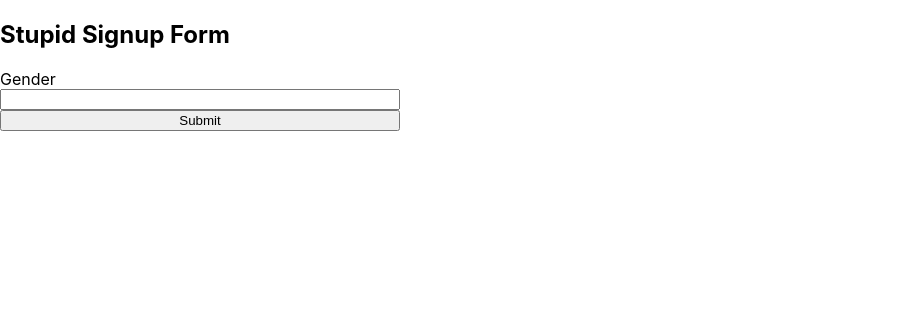
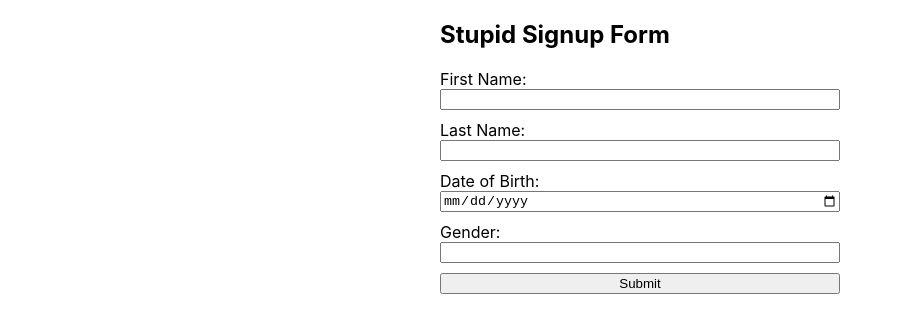
Before and after one commit to gold-mir/bsform, a React (Create React App) app: page / in a window 1280 px wide. Shown: the top 332 px of the page, without its empty margins (0-903 px from the left). Built offline with nearby package versions, Linux system fonts and the light colour scheme.

Commit message:
add rest of form

```diff
--- a/src/App.jsx
+++ b/src/App.jsx
@@ -4,9 +4,9 @@ import TextInput from './components/TextInput';
 
 let AppContainer = styled.div`
   display: flex;
-  flex-direction: column;
+  /* flex-direction: column; */
   align-items: center;
-  width: 400px;
+  justify-content: center;
 `
 
 function App() {
--- a/src/components/RegexRequirements.jsx
+++ b/src/components/RegexRequirements.jsx
@@ -3,18 +3,18 @@ const requirements = [
     ["must be less than 26 characters", "^.{1,25}$"],
     ["must contain a capital letter", ".*[A-Z].*"],
     ["must contain a lowercase letter", ".*[a-z].*"],
-    ["must be at least 10 characters", ".{9,}"],
+    // ["must be at least 10 characters", ".{9,}"],
     ["must contain a number", ".*[0-9].*"],
     ["must contain a special character", "^.*((?![a-z0-9A-Z]).).*$"],
+    ["must contain a non-ascii character", ".*[^\x00-\x7F]+.*"],
     ["must contain a space", "^.*[ ].*$"],
     ["must contain the word \"space\"", ".*(space).*"],
     //["must contain more capital letters than lower case letters", ".*"],
-    ["must contain a non-ascii character", ".*[^\x00-\x7F]+.*"],
     ["must contain \"🌽\"", ".*[🌽].*"],
     ["must end with é", ".*[éÉ]$"],
     ["must end with a consonant", ".*[bcdfghjklmnpqrstvwxyz]$"]
 ];
 
 export const testString = (input) => {
-    return "Your gender " + requirements.find(e => !input.match(e[1]))?.[0] || "you somehow broke it";
+    return "\"Gender\" " + requirements.find(e => !input.match(e[1]))?.[0] || "you somehow broke it";
 };
--- a/src/components/TextInput.jsx
+++ b/src/components/TextInput.jsx
@@ -1,10 +1,17 @@
 import { useState } from 'react';
 import styled from 'styled-components';
+import { testString } from './RegexRequirements'
 
 const Container = styled.div`
     display: flex;
     flex-direction: column;
     width: 400px;
+    row-gap: 10px;
+`
+
+const FormSubset = styled.div`
+    display: flex;
+    flex-direction: column;
 `
 
 const Error = styled.span`
@@ -12,10 +19,6 @@ const Error = styled.span`
     color: red;
     font-size: 12px;
 `
-
-function testString(str) {
-    return "error"
-}
 
 function TextInput() {
     const [text, setText] = useState();
@@ -29,11 +32,28 @@ function TextInput() {
     return (
         <form onSubmit={onSubmit}>
             <h2>Stupid Signup Form</h2>
+            <Container>
+                <FormSubset>
+                    <label htmlFor="firstName">First Name:</label>
+                    <input id="firstName" type="text" />
+                </FormSubset>
 
-            <Container>
-                <label htmlFor="genderBox">Gender</label>
-                <input id="genderBox" type="text" value={text} onChange={(e) => setText(e.target.value)}/>
-                {error? <Error>{error}</Error> : null}
+                <FormSubset>
+                    <label htmlFor="lastName">Last Name:</label>
+                    <input id="lastName" type="text" />
+                </FormSubset>
+
+                <FormSubset>
+                    <label>Date of Birth:</label>
+                    <input type="date" />
+                </FormSubset>
+
+                <FormSubset>
+                    <label htmlFor="genderBox">Gender:</label>
+                    <input id="genderBox" type="text" value={text} onChange={(e) => setText(e.target.value)}/>
+                    {error? <Error>{error}</Error> : null}
+                </FormSubset>
+
                 <button type="submit">Submit</button>
             </Container>
         </form>
```
